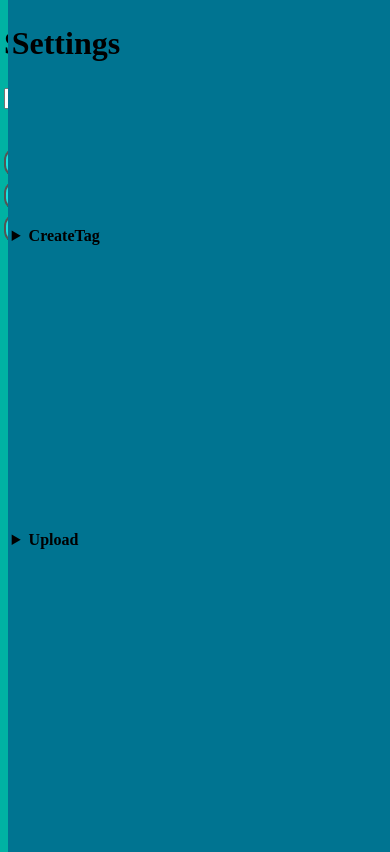
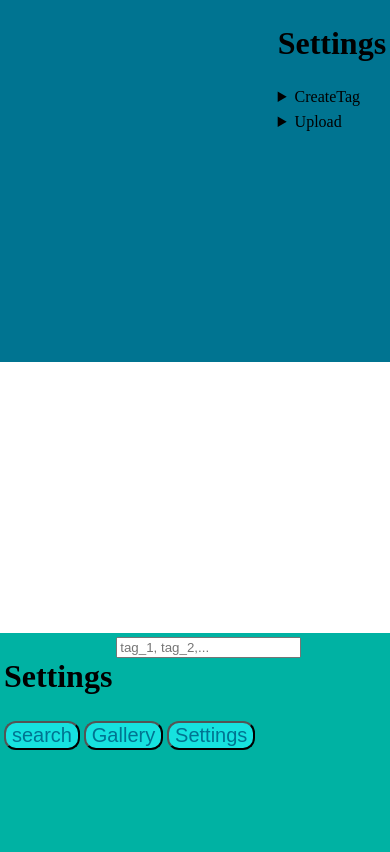
Before and after one commit to Meister-Moritz/PicsDB, a React (Vite) app in the folder frontend/: page /Settings in a window 390 px wide. Built offline with nearby package versions, Linux system fonts and the light colour scheme.

Commit message:
basic css and some small bug fixes

```diff
--- a/frontend/src/pages/ImageViewer.jsx
+++ b/frontend/src/pages/ImageViewer.jsx
@@ -1,46 +1,39 @@
-import { useNavigate, useParams } from 'react-router-dom';
-import { API_URL, fetchImageDetail, updateFavs } from "../static/functions/TalkToBackend"
-import { useSearch } from "../App";
-import { navigateImages } from "../static/functions/GlobalFunctions";
+import ControlPannel from "./components/ControlPannel";
+import { useParams } from 'react-router-dom';
+import { API_URL } from "../static/functions/TalkToBackend"
 import { useState, useEffect } from 'react';
+import '../static/CSS/ImageViewer.css'
 
 export default function ImageViewer() {
   const { id } = useParams();
-  const { search, setSearch } = useSearch();
-  const [imgDetail, setImgDetail] = useState({idFav:false, tagList: []});
-  const navigate = useNavigate();
+  const [showDetails, setShowDetails] = useState(true)
+  const [pannel, setPannel] = useState(<></>)
+  const [imgDivClass, setImgDivClass] = useState('maxSize')
 
-    useEffect(() => {
-      asyncImageDetail(id, setImgDetail)
-    }, [id]);
 
-  let favButton = <></>;
-  if (imgDetail.isFav)  {
-    favButton = <button onClick={()=>handleFavButton(id, imgDetail, setImgDetail)}>remove Fav</button>;
-  }
-  else{
-    favButton = <button onClick={()=>handleFavButton(id, imgDetail, setImgDetail)}>add Fav</button>;
-  }
+  useEffect(() => {
+    if (showDetails){
+      setPannel(<ControlPannel title={"ImageViewer"} details={{showDetails:showDetails, setShowDetails:setShowDetails}}/>)
+      setImgDivClass('content-grid limitedSize')
+    }
+    else{
+      setPannel(<></>)
+      setImgDivClass('maxSize')
+    }
+  }, [showDetails]);
+
 
   return (
     <>
-    <div className="content content-grid">
-      <img className="imgPreview" key={id} src={`${API_URL}/serveImage?imgID=${id}&OGimg=${true}&suffix=null`} alt="Sample"/>
-      <button onClick={()=>navigate(`/Gallery/page/${search.page}`)}>Gallery</button>
-      <button onClick={()=>navigateImages(search, id, 'next', '/ImageViewer/id/', navigate)}>next</button>
-      <button onClick={()=>navigateImages(search, id, 'prev', '/ImageViewer/id/', navigate)}>prev</button>
-      {favButton}
+    {pannel}
+    <div className={imgDivClass} onClick={() => setShowDetails(!showDetails)}>
+      <img
+        className="fullImage"
+        key={id}
+        src={`${API_URL}/serveImage?imgID=${id}&OGimg=${true}&suffix=null`}
+        alt="Sample"
+      />
     </div>
     </>
 );
 }
-
-async function asyncImageDetail(id, setImgDetail){
-  const tmpImgDetail =  await fetchImageDetail(id)
-  setImgDetail(tmpImgDetail);
-}
-
-function handleFavButton(imgID, imgDetail, setImgDetail){
-  updateFavs([imgID, !imgDetail.isFav])
-  setImgDetail(prev => ({ ...prev, isFav: !imgDetail.isFav }))
-}
--- a/frontend/src/pages/components/ControlPannel.jsx
+++ b/frontend/src/pages/components/ControlPannel.jsx
@@ -1,9 +1,10 @@
 import { useEffect, useState } from "react";
-import { useLocation, useNavigate } from "react-router-dom";
-import {handleAppendSuggestion, handleSuggestions} from "../../static/functions/GlobalFunctions";
+import { useLocation, useNavigate, useParams } from "react-router-dom";
+import {handleAppendSuggestion, handleSuggestions, navigateImages} from "../../static/functions/GlobalFunctions";
+import { fetchImageDetail, updateFavs } from "../../static/functions/TalkToBackend"
 import { useSearch } from "../../App";
 
-export default function ControlPannel({title}) {
+export default function ControlPannel({title, details = {}}) {
     const location = useLocation();
     const navigate = useNavigate();
     const {search, setSearch } = useSearch();
@@ -13,8 +14,8 @@ export default function ControlPannel({title}) {
     if ( location.pathname.toLowerCase().includes("gallery") ){
         pannel = <GalleryPannel search={search} setSearch={setSearch}/>
     }
-    else if (location.pathname.toLowerCase().includes("imageeditor")) {
-        pannel = <EditorPannel />
+    else if (location.pathname.toLowerCase().includes("imageviewer")) {
+        pannel = <ViewerPannel search={search} setSearch={setSearch} navigate={navigate} details={details}/>
     }
 
   return (
@@ -22,7 +23,7 @@ export default function ControlPannel({title}) {
     <h1>{title}</h1>
     {standartPannel}
     {pannel}
-    <button onClick={()=>navigate("/gallery/page/1", { replace: true })}>Gallery</button>
+    <button onClick={()=>navigate(`/Gallery/page/${search.page}`, { replace: true })}>Gallery</button>
     <button onClick={()=>navigate("/settings", { replace: true })}>Settings</button>
     </div>
 );
@@ -65,6 +66,39 @@ return (
 
 }
 
-function EditorPannel(){
-return (<h2>EditorPannel</h2>)
+function ViewerPannel({search, setSearch, navigate, details}){
+    const {showDetails, setShowDetails} = details
+    const { id } = useParams();
+    const [imgDetail, setImgDetail] = useState({idFav:false, tagList: []});
+
+    useEffect(() => {
+      asyncImageDetail(id, setImgDetail)
+    }, [id]);
+
+    let favButton = <></>;
+    if (imgDetail.isFav)  {
+    favButton = <button onClick={()=>handleFavButton(id, imgDetail, setImgDetail)}>remove Fav</button>;
+    }
+    else{
+    favButton = <button onClick={()=>handleFavButton(id, imgDetail, setImgDetail)}>add Fav</button>;
+    }
+return (
+<>
+    <button onClick={()=>{setShowDetails(!showDetails)}}>show/hide</button>
+    {favButton}
+    <button onClick={()=>navigateImages(search, id, 'next', '/ImageViewer/id/', navigate)}>next</button>
+    <button onClick={()=>navigateImages(search, id, 'prev', '/ImageViewer/id/', navigate)}>prev</button>
+
+</>
+)
 }
+
+async function asyncImageDetail(id, setImgDetail){
+  const tmpImgDetail =  await fetchImageDetail(id)
+  setImgDetail(tmpImgDetail);
+}
+
+function handleFavButton(imgID, imgDetail, setImgDetail){
+  updateFavs([imgID, !imgDetail.isFav])
+  setImgDetail(prev => ({ ...prev, isFav: !imgDetail.isFav }))
+}
--- a/frontend/src/static/CSS/GeneralLayout.css
+++ b/frontend/src/static/CSS/GeneralLayout.css
@@ -20,12 +20,117 @@
     grid-area: 1 / 1;
     /* layout inside */
     display: flex;
-    padding: min(1vh, 1vw);
+    padding-left: min(1vh, 1vw);
+    padding-right: min(1vh, 1vw);
     gap: min(1vh, 1vw);
     flex-direction: column;
     justify-content:flex-start;
     align-items: flex-start;
     align-content: flex-start;
+
+}
+
+.content-grid{
+    display: grid;
+    grid-area: 1 / 2;
+}
+
+
+.content{
+    padding: min(1vh, 1vw);
+    gap: min(1vh, 1vw);
+}
+
+
+
+/* Gallery */
+.images{
+    display: flex;
+    flex-wrap: wrap;
+    gap: min(1vh, 1vw);
+    justify-content: center;
+    align-items: center;
+    align-content: center;
+}
+
+.imgPrevBox{
+    background-color: #00b2a3;
+    border:3px solid #00b2a3;
+    width: max(15vw, 20vh);
+    height: max(15vw, 20vh);
+    cursor: pointer;
+}
+
+.imgPreview{
+    width: 100%;
+    height: 100%;
+    object-fit: contain;
+}
+
+
+.pagination{
+    display: flex;
+    justify-content: center;
+}
+
+.pagination td {
+    width: 100px;
+    border: 0px;
+    overflow: hidden;
+    text-overflow: ellipsis;
+    white-space: nowrap;
+}
+
+.suggestion_tag{
+    cursor: pointer;
+}
+
+.suggestion_tag:hover{
+    background-color: #007491;
+}
+
+
+@media (max-width: 768px){
+
+
+.myBody{
+    margin: 0;
+    display: grid;
+    grid-template-columns: 1fr;
+    grid-template-rows: 1fr;
+    background-color: #007491;
+}
+
+
+.ControlPannel{
+
+    background-color: #00b2a3;
+    grid-area: 1 / 2;
+
+    position: fixed;
+    top: 75vh;
+    bottom: 0;
+    left: 0;
+    width: 100vw;
+
+
+    display: flex;
+    padding-top: min(1vh, 1vw);
+    padding-left: min(1vh, 1vw);
+    padding-right: min(1vh, 1vw);
+    gap: min(1vh, 1vw);
+    flex-direction: row;
+    flex-wrap: wrap;
+    justify-content:flex-start;
+    align-items: flex-start;
+    align-content: flex-start;
+
+}
+
+.content-grid{
+    grid-area: 1 / 2;
+    padding-bottom: 25vh;
+}
 
 }
 
@@ -49,51 +154,7 @@
 
 
 
-.content-grid{
-    display: grid;
-    grid-area: 1 / 2;
-}
 
-.content{
-    padding: min(1vh, 1vw);
-    gap: min(1vh, 1vw);
-
-}
-
-
-.images{
-    display: flex;
-    flex-wrap: wrap;
-    gap: min(1vh, 1vw);
-    justify-content: center;
-    align-items: center;
-    align-content: center;
-}
-
-.imgPrevBox{
-    background-color: #00b2a3;
-    border:3px solid #00b2a3;
-    width: 15vw;
-    height: 15vw;
-    cursor: pointer;
-}
-
-.imgDetailBox{
-    width: 85vw;
-    height: 98vh;
-}
-
-.imgPreview{
-    width: 100%;
-    height: 100%;
-    object-fit: contain;
-}
-
-.imgDetail{
-    width: 100%;
-    height: 100%;
-    object-fit: contain;
-}
 
 .clickable_headline {
     color: #007491;
@@ -101,42 +162,3 @@
     font-size: 42px;
     cursor: pointer;
 }
-
-.pagination{
-    display: flex;
-    justify-content: center;
-}
-
-.pagination td {
-    width: 100px;
-    border: 0px;
-    overflow: hidden;
-    text-overflow: ellipsis;
-    white-space: nowrap;
-}
-
-summary {
-    font-weight: bold;
-    cursor: pointer;
-}
-
-.suggestion_tag{
-    cursor: pointer;
-}
-
-.suggestion_tag:hover{
-    background-color: #007491;
-}
-
-
-@media (max-width: 768px) {
-:root{
-    margin: 0;
-    /* Remove default margins */
-    display: grid;
-    /* Use flexbox for layout */
-    background-color: #007491;
-    grid-template-columns: 1fr 3fr;
-    grid-template-rows: 1fr;
-}
-}
--- /dev/null
+++ b/frontend/src/static/CSS/ImageViewer.css
@@ -0,0 +1,28 @@
+.maxSize{
+    display: flex;
+    justify-content: center;
+    align-items: center;
+    width: 100vw;
+    height: 100vh;
+}
+
+.limitedSize{
+    display: flex;
+    width: 100%;
+    height: 100vh;
+}
+
+
+.fullImage{
+    width: 100%;
+    height: 100%;
+    object-fit: contain;
+}
+
+@media (max-width: 768px){
+.limitedSize{
+    display: flex;
+    width: 100%;
+    height: 75vh;
+}
+}
```
Also changed, not shown: 1 other file (tests, documents, lock files or other folders).
